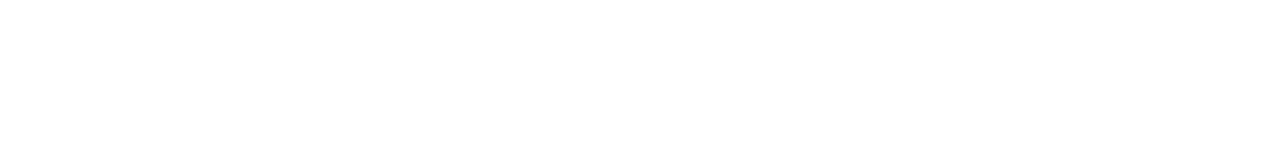
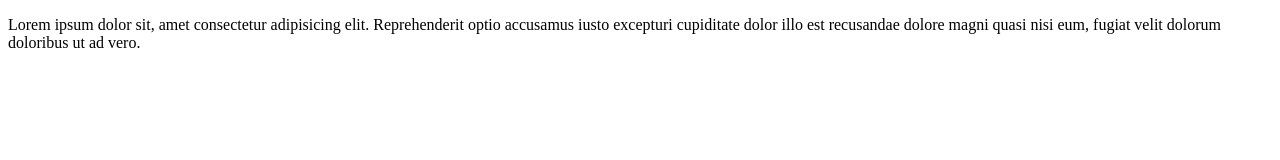
Before and after one commit to kamirakoto/test-origine, a plain HTML site: page index.html in a window 1280 px wide. Drawn offline with Linux system fonts and the light colour scheme.

Commit message:
add para

```diff
--- a/index.html
+++ b/index.html
@@ -6,6 +6,8 @@
     <title>Document</title>
 </head>
 <body>
-
+    <p>
+        Lorem ipsum dolor sit, amet consectetur adipisicing elit. Reprehenderit optio accusamus iusto excepturi cupiditate dolor illo est recusandae dolore magni quasi nisi eum, fugiat velit dolorum doloribus ut ad vero.
+    </p>
 </body>
 </html>
```
